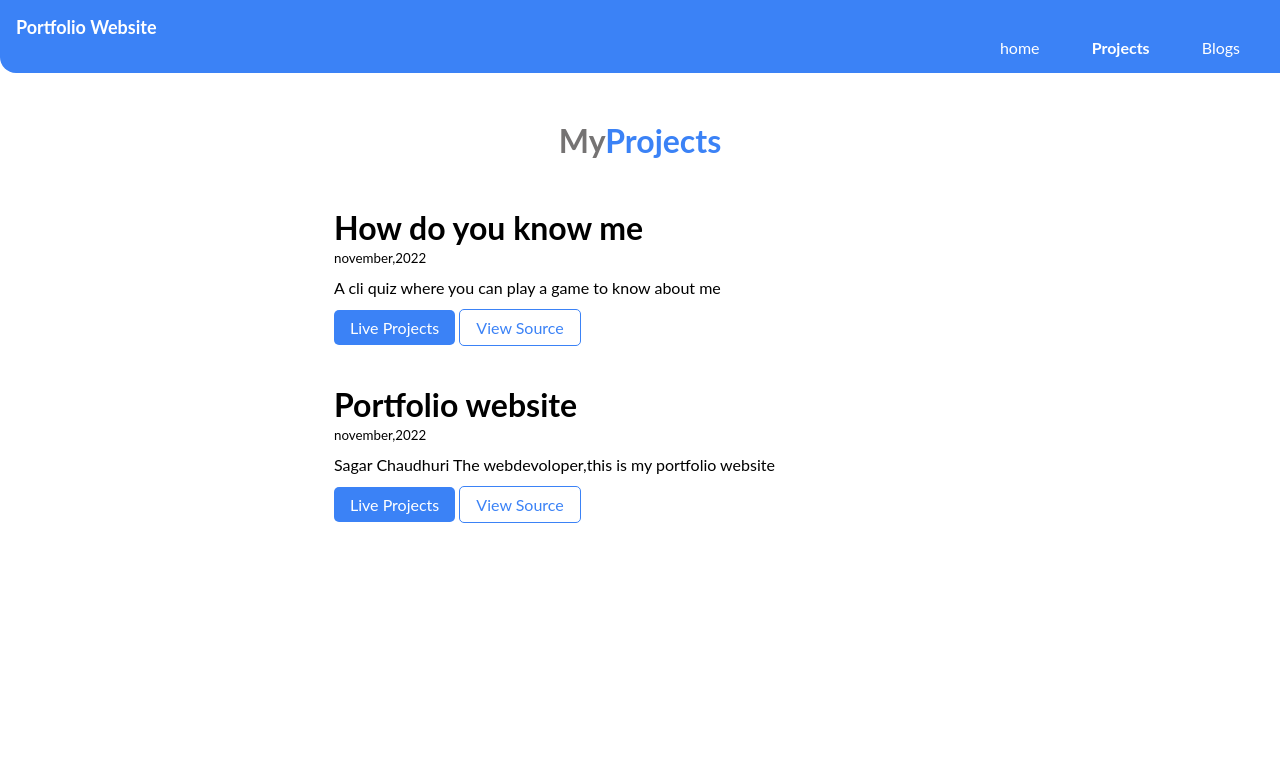
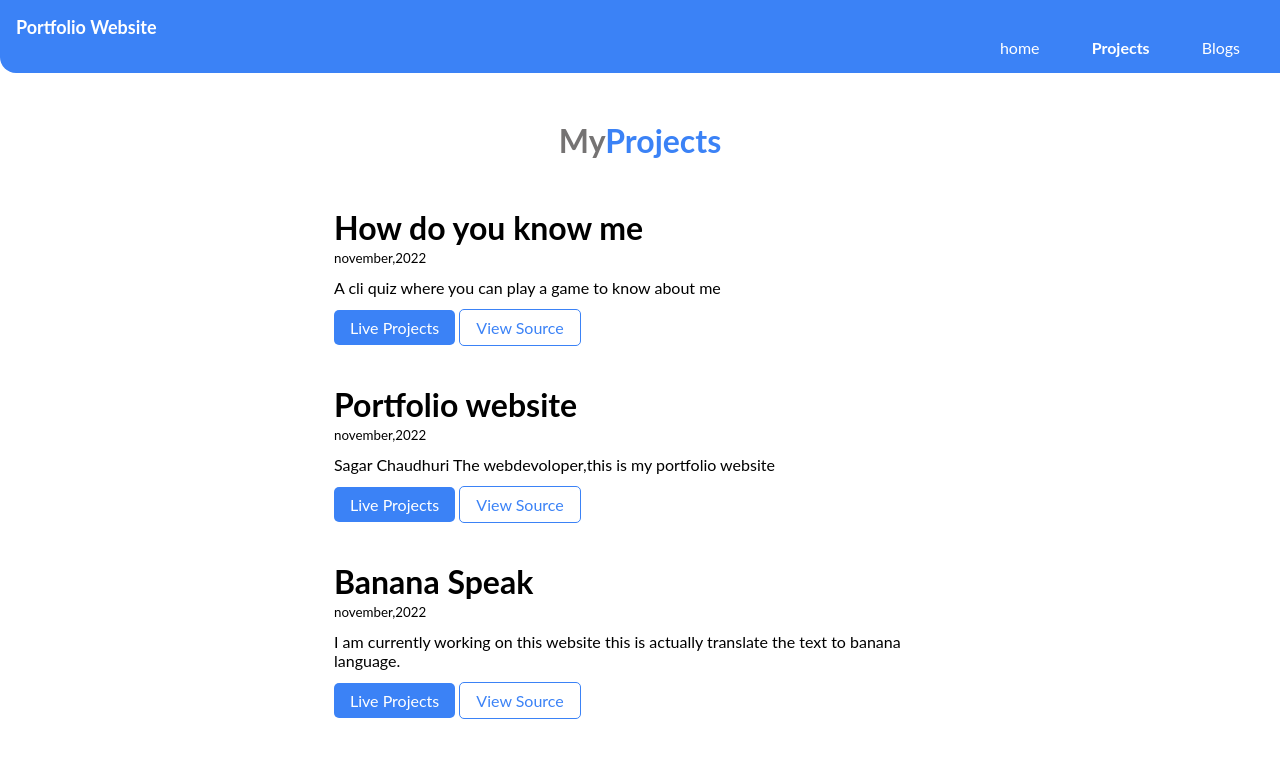
Before and after one commit to create20s/My-Portfolio, a plain HTML site: page projects.html in a window 1280 px wide. Drawn offline with Linux system fonts and the light colour scheme.

Commit message:
Banana speak app uploded

```diff
--- a/projects.html
+++ b/projects.html
@@ -30,8 +30,8 @@
                 <h1>How do you know me</h1>
                 <small>november,2022</small>
                 <p class="padding-p">A cli quiz where you can play a game to know about me</p>
-                <a class="link primary-link" href="/">Live Projects</a>
-                <a class="link secondary-link" href="/">View Source</a>
+                <a class="link primary-link" href="https://github.com/create20s">Live Projects</a>
+                <a class="link secondary-link" href="https://github.com/create20s/CLI-QUIZ-">View Source</a>
             </div>
 
         </li>
@@ -47,6 +47,18 @@
 
         </li>
 
+
+        <li class="project-li">
+            <div class="container center-container">
+                <h1>Banana Speak</h1>
+                <small>november,2022</small>
+                <p class="padding-p">I am currently working on this website this is actually translate the text to banana language.</p>
+                <a class="link primary-link" href="https://github.com/create20s">Live Projects</a>
+                <a class="link secondary-link" href="https://github.com/create20s/Banana-speak">View Source</a>
+            </div>
+
+        </li>
+
     </ol>
 </body>
 </html>
```
